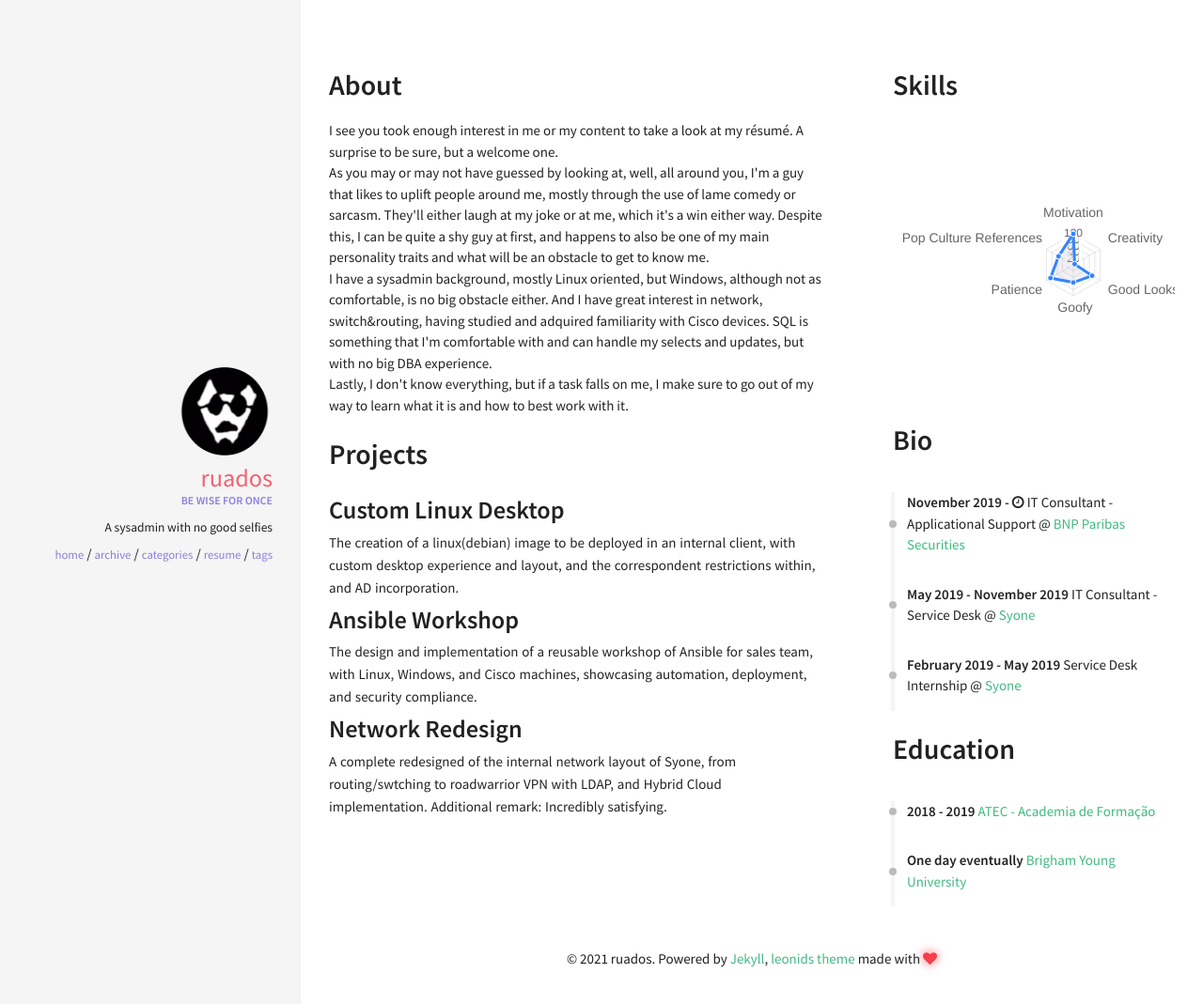
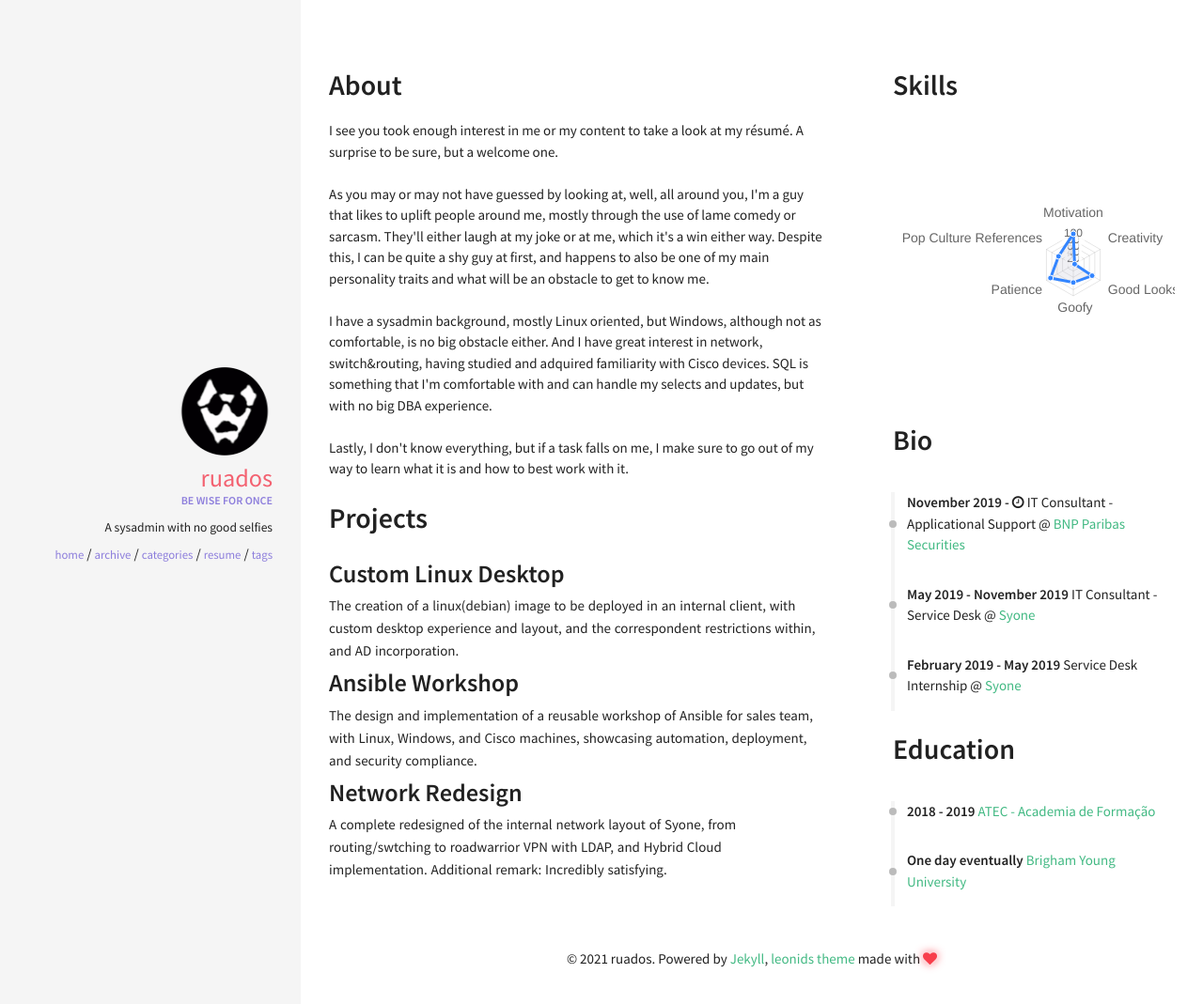
Before and after one commit to Ruados/ruados.github.io, a Jekyll site: the page built from resume.html, in a window 1280 px wide. Shown: the top 1069 px of the page at 94% size. Built offline with Jekyll 4.4.1, drawn with Linux system fonts in a browser that asks for light colours; nearby versions of some CDN libraries.

```diff
--- a/_includes/sections/about.html
+++ b/_includes/sections/about.html
@@ -1,11 +1,11 @@
 <h1><span data-i18n="skills.my_skills">About</span></h1>
 
 <div>
-I see you took enough interest in me or my content to take a look at my résumé. A surprise to be sure, but a welcome one.<br>
+I see you took enough interest in me or my content to take a look at my résumé. A surprise to be sure, but a welcome one.<br><br>
 
-As you may or may not have guessed by looking at, well, all around you, I'm a guy that likes to uplift people around me, mostly through the use of lame comedy or sarcasm. They'll either laugh at my joke or at me, which it's a win either way. Despite this, I can be quite a shy guy at first, and happens to also be one of my main personality traits and what will be an obstacle to get to know me.<br>
+As you may or may not have guessed by looking at, well, all around you, I'm a guy that likes to uplift people around me, mostly through the use of lame comedy or sarcasm. They'll either laugh at my joke or at me, which it's a win either way. Despite this, I can be quite a shy guy at first, and happens to also be one of my main personality traits and what will be an obstacle to get to know me.<br><br>
 
-I have a sysadmin background, mostly Linux oriented, but Windows, although not as comfortable, is no big obstacle either. And I have great interest in network, switch&routing, having studied and adquired familiarity with Cisco devices. SQL is something that I'm comfortable with and can handle my selects and updates, but with no big DBA experience.<br>
+I have a sysadmin background, mostly Linux oriented, but Windows, although not as comfortable, is no big obstacle either. And I have great interest in network, switch&routing, having studied and adquired familiarity with Cisco devices. SQL is something that I'm comfortable with and can handle my selects and updates, but with no big DBA experience.<br><br>
 
 Lastly, I don't know everything, but if a task falls on me, I make sure to go out of my way to learn what it is and how to best work with it.
 </div>
```
